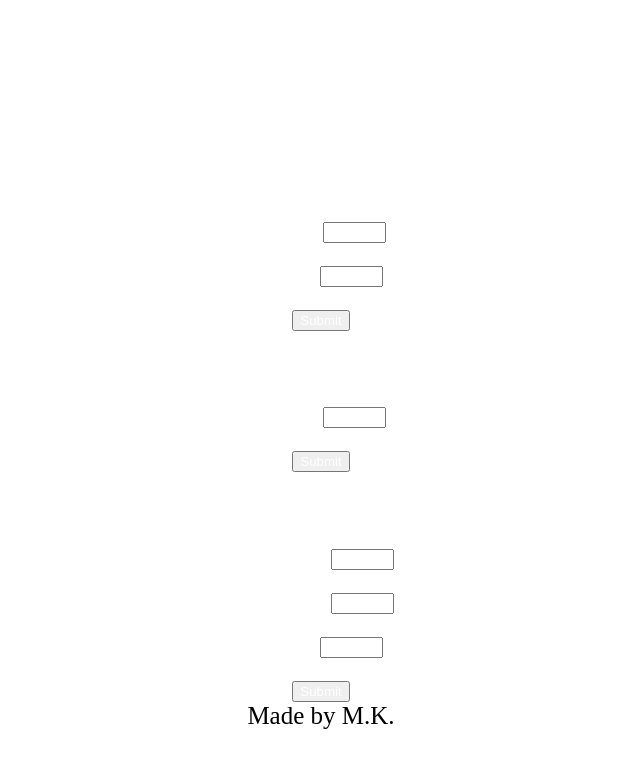
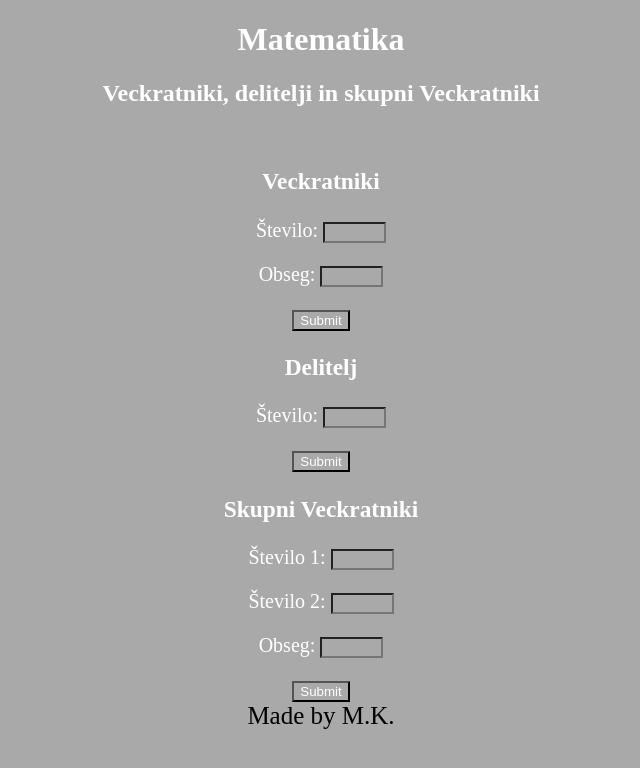
Before and after one commit to Monkeee-Cs/veckratniki, a plain HTML site: page index.html in a window 1280 px wide. Shown: the whole page, without its empty margins (319-959 px from the left). Drawn offline with Linux system fonts and the light colour scheme.

Commit message:
Update style.css

```diff
--- a/style.css
+++ b/style.css
@@ -1,6 +1,6 @@
 * {
     color: white;
-    background-color: daekgray;
+    background-color: darkgray;
 }
 
 #title {
```
